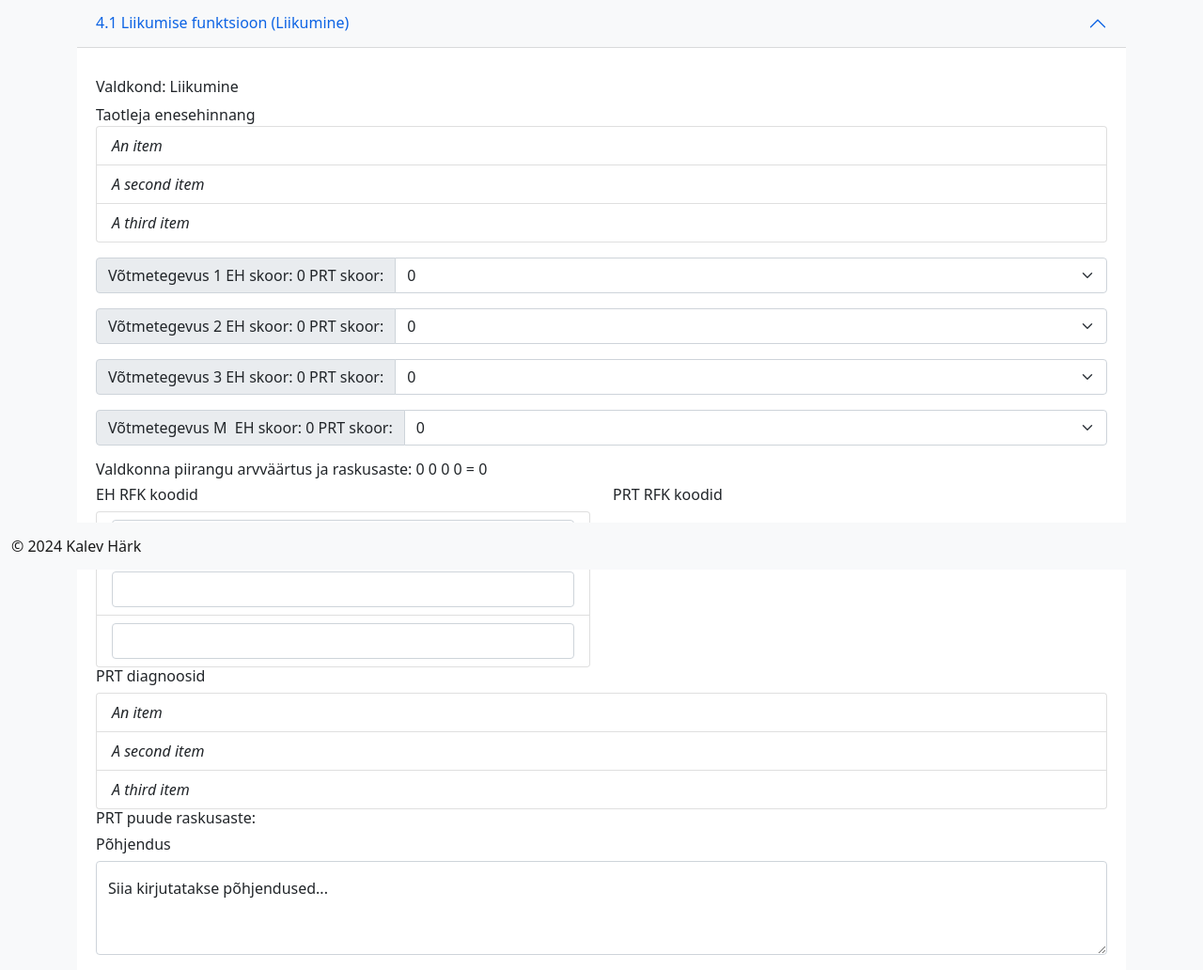
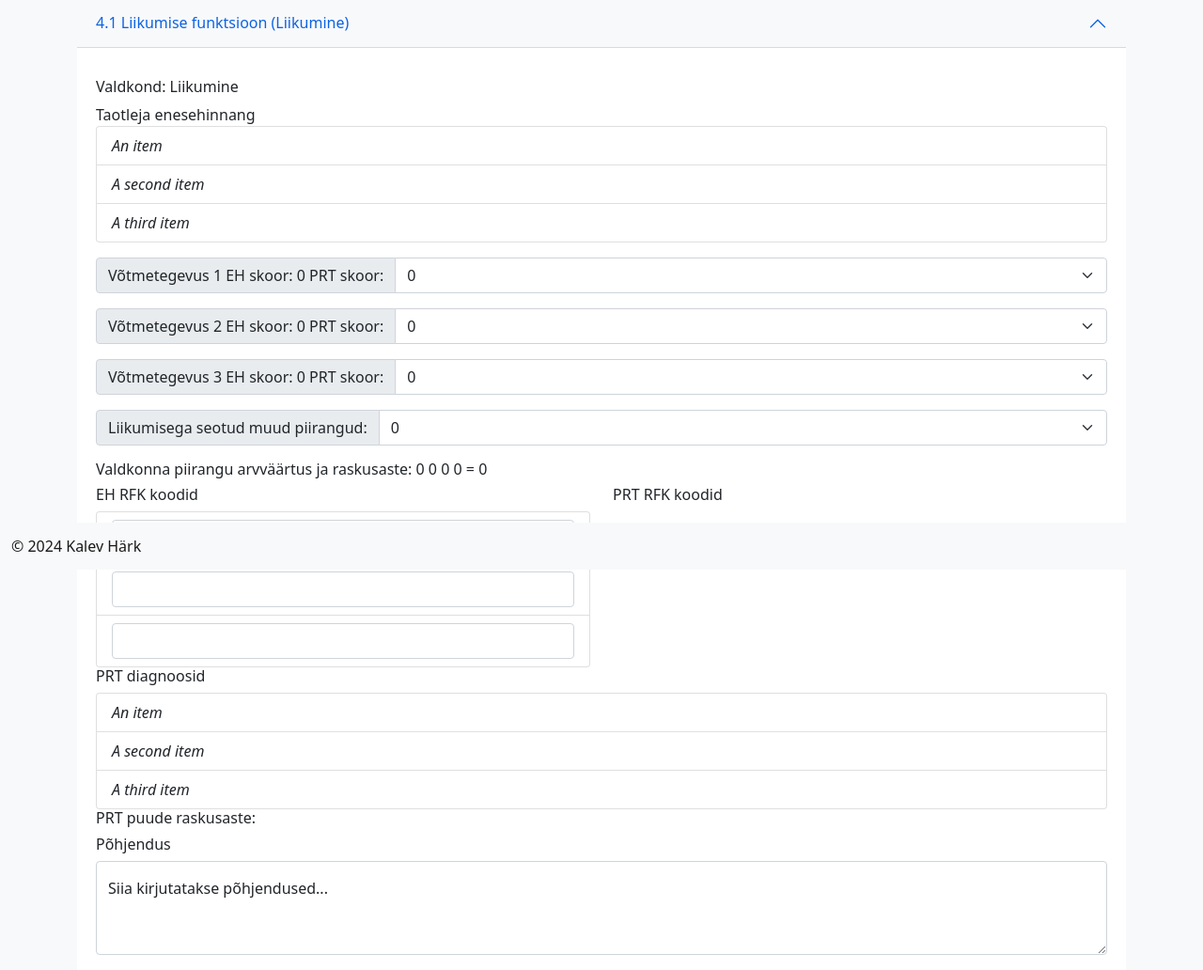
Before and after one commit to kalevhark/rfk, a Django app: page /expmoodul/ in a window 1280 px wide, after a click on "4.1 Liikumise funktsioon (Liikumine)". Shown: the part 194-1226 px from the top of the page at 94% size. Run offline with Django 3.2, Linux system fonts and the light colour scheme; parts of the project's set-up code (start-up, migrations or seed data) failed here and were passed over; some libraries are stand-ins or nearby versions.

Commit message:
V6tmetegevus muud labels

```diff
--- a/main/templates/main/expmoodul.html
+++ b/main/templates/main/expmoodul.html
@@ -78,7 +78,7 @@
 				  </select>
 				</div>
 				<div class="input-group mb-3">
-				  <label class="input-group-text" for="inputGroupSelect01_04"><span v-if="showVotmetegevused">Võtmetegevus M </span><span v-else>Piirangu</span>&nbsp EH skoor: 0  PRT skoor:</label>
+				  <label class="input-group-text" for="inputGroupSelect01_04">Liikumisega seotud <span v-if="showVotmetegevused">&nbsp;muud&nbsp;</span> piirangud:</label>
 				  <select class="form-select" id="inputGroupSelect01_M" v-model="Select01_M" @change="calcValdkond01">
 					<option value="0" selected>0</option>
 					<option value="1">1</option>
@@ -179,7 +179,7 @@
 				  </select>
 				</div>
 				<div class="input-group mb-3">
-				  <label class="input-group-text" for="inputGroupSelect02_04"><span v-if="showVotmetegevused">Võtmetegevus M</span><span v-else>Piirangu </span> &nbsp EH skoor: 0  PRT skoor:</label>
+				  <label class="input-group-text" for="inputGroupSelect02_04">Käelise tegevusega seotud <span v-if="showVotmetegevused">&nbsp;muud&nbsp;</span>piirangud:</label>
 				  <select class="form-select" id="inputGroupSelect02_04" v-model="Select02_M" @change="calcValdkond02">
 					<option value="0" selected>0</option>
 					<option value="1">1</option>
@@ -229,7 +229,7 @@
 				  </select>
 				</div>
 				<div class="input-group mb-3">
-				  <label class="input-group-text" for="inputGroupSelect04_04"><span v-if="showVotmetegevused">Võtmetegevus M</span><span v-else>Teadvusel püsimise ja enesehooldusega seotud</span>&nbsp EH skoor: 0  PRT skoor:</label>
+				  <label class="input-group-text" for="inputGroupSelect04_04">Teadvusel püsimise ja enesehooldusega seotud <span v-if="showVotmetegevused">&nbsp;muud&nbsp;</span> piirangud:</label>
 				  <select class="form-select" id="inputGroupSelect04_04" v-model="Select04_M" @change="calcValdkond04">
 					<option value="0" selected>0</option>
 					<option value="1">1</option>
@@ -287,7 +287,7 @@
 			  <div class="accordion-body">
 				<h6>Nägemisfunktsiooni kõrvalekalle</h6>
 				<div class="input-group mb-3">
-				  <label class="input-group-text" for="inputGroupSelect03_01"><span v-if="showVotmetegevused">Võtmetegevus M</span><span v-else>Piirangu</span> &nbsp EH skoor: 0  PRT skoor:</label>
+				  <label class="input-group-text" for="inputGroupSelect03_01">Nägemisega seotud piirangud:</label>
 				  <select class="form-select" id="inputGroupSelect03_01" v-model="Select03_01_M" @change="calcValdkond03_01">
 					<option value="0" selected>0</option>
 					<option value="1">1</option>
@@ -333,7 +333,7 @@
 				</div>
 				<h6>Kuulmisfunktsiooni kõrvalekalle</h6>
 				<div class="input-group mb-3">
-				  <label class="input-group-text" for="inputGroupSelect03_02"><span v-if="showVotmetegevused">Võtmetegevus M</span><span v-else>Piirangu </span> &nbsp EH skoor: 0  PRT skoor:</label>
+				  <label class="input-group-text" for="inputGroupSelect03_02">Kuulmisega seotud piirangud</label>
 				  <select class="form-select" id="inputGroupSelect03_02" v-model="Select03_02_M" @change="calcValdkond03_02">
 					<option value="0" selected>0</option>
 					<option value="1">1</option>
@@ -379,7 +379,7 @@
 				</div>
 				<h6>Keele-kõne funktsiooni kõrvalekalle</h6>
 				<div class="input-group mb-3">
-				  <label class="input-group-text" for="inputGroupSelect03_03"><span v-if="showVotmetegevused">Võtmetegevus M</span><span v-else>Piirangu </span> &nbsp EH skoor: 0  PRT skoor:</label>
+				  <label class="input-group-text" for="inputGroupSelect03_03">Keele-kõnega seotud piirangud:</label>
 				  <select class="form-select" id="inputGroupSelect03_03" v-model="Select03_03_M" @change="calcValdkond03_03">
 					<option value="0" selected>0</option>
 					<option value="1">1</option>
@@ -465,7 +465,7 @@
 				  </select>
 				</div>
 				<div class="input-group mb-3">
-				  <label class="input-group-text" for="inputGroupSelect05_03"><span v-if="showVotmetegevused">Võtmetegevus M</span><span v-else>Piirangu </span> &nbsp EH skoor: 0  PRT skoor:</label>
+				  <label class="input-group-text" for="inputGroupSelect05_03">Õppimisega ja tegevuste sooritamisega seotud <span v-if="showVotmetegevused">&nbsp;muud&nbsp;</span> piirangud:</label>
 				  <select class="form-select" id="inputGroupSelect05_03" v-model="Select05_M" @change="calcValdkond05">
 					<option value="0" selected>0</option>
 					<option value="1">1</option>
@@ -515,7 +515,7 @@
 				  </select>
 				</div>
 				<div class="input-group mb-3">
-				  <label class="input-group-text" for="inputGroupSelect06_04"><span v-if="showVotmetegevused">Võtmetegevus M</span><span v-else>Piirangu </span> &nbsp EH skoor: 0  PRT skoor:</label>
+				  <label class="input-group-text" for="inputGroupSelect06_04">Muutustega kohanemise ja ohu tajumisega seotud <span v-if="showVotmetegevused">&nbsp;muud&nbsp;</span> piirangud:</label>
 				  <select class="form-select" id="inputGroupSelect06_04" v-model="Select06_M" @change="calcValdkond06">
 					<option value="0" selected>0</option>
 					<option value="1">1</option>
@@ -555,7 +555,7 @@
 				  </select>
 				</div>
 				<div class="input-group mb-3">
-				  <label class="input-group-text" for="inputGroupSelect07_03"><span v-if="showVotmetegevused">Võtmetegevus M</span><span v-else>Piirangu </span> &nbsp EH skoor: 0  PRT skoor:</label>
+				  <label class="input-group-text" for="inputGroupSelect07_03">Inimestevahelise lävimise ja suhetega seotud <span v-if="showVotmetegevused">&nbsp;muud&nbsp;</span> piirangud:</label>
 				  <select class="form-select" id="inputGroupSelect07_03" v-model="Select07_M" @change="calcValdkond07">
 					<option value="0" selected>0</option>
 					<option value="1">1</option>
```
